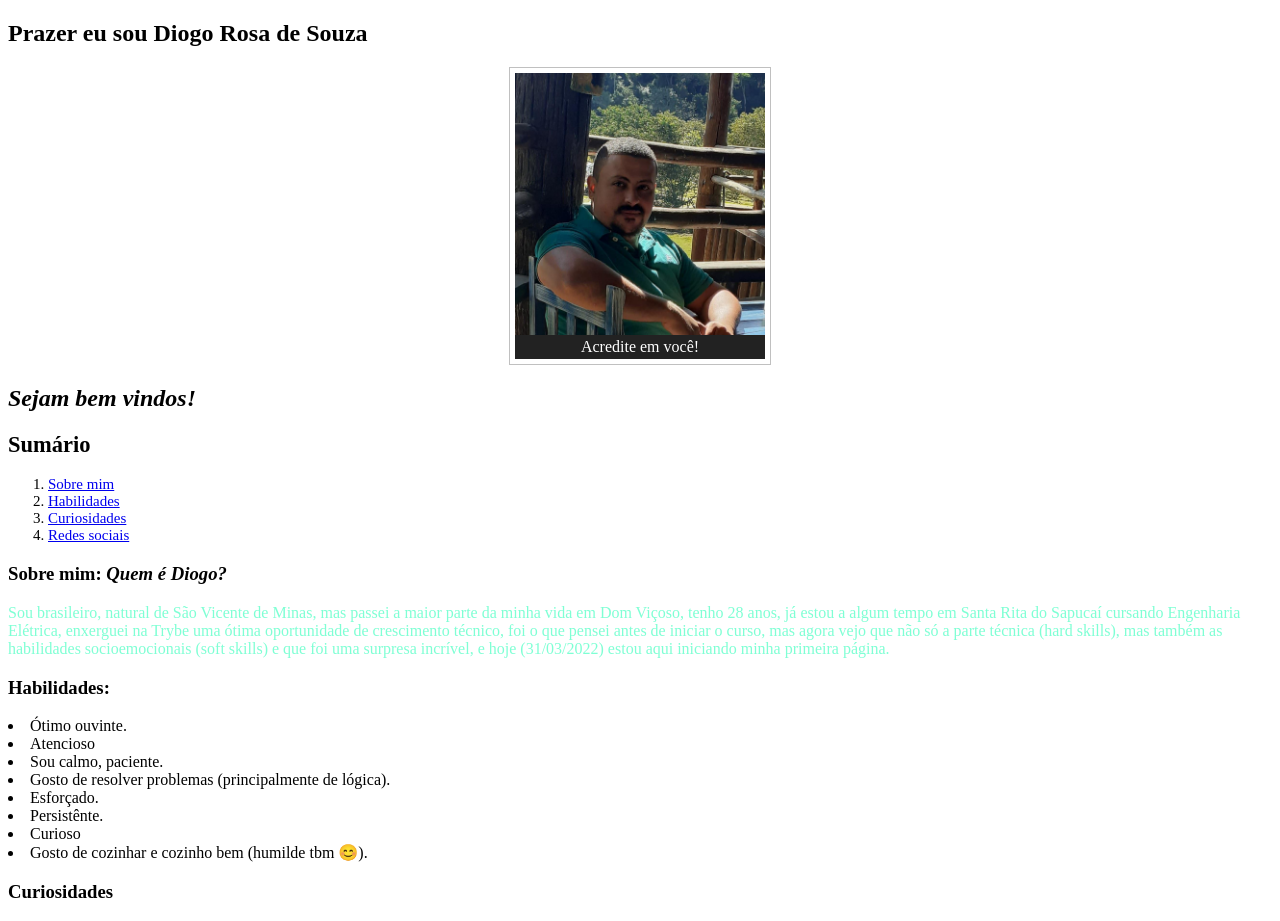
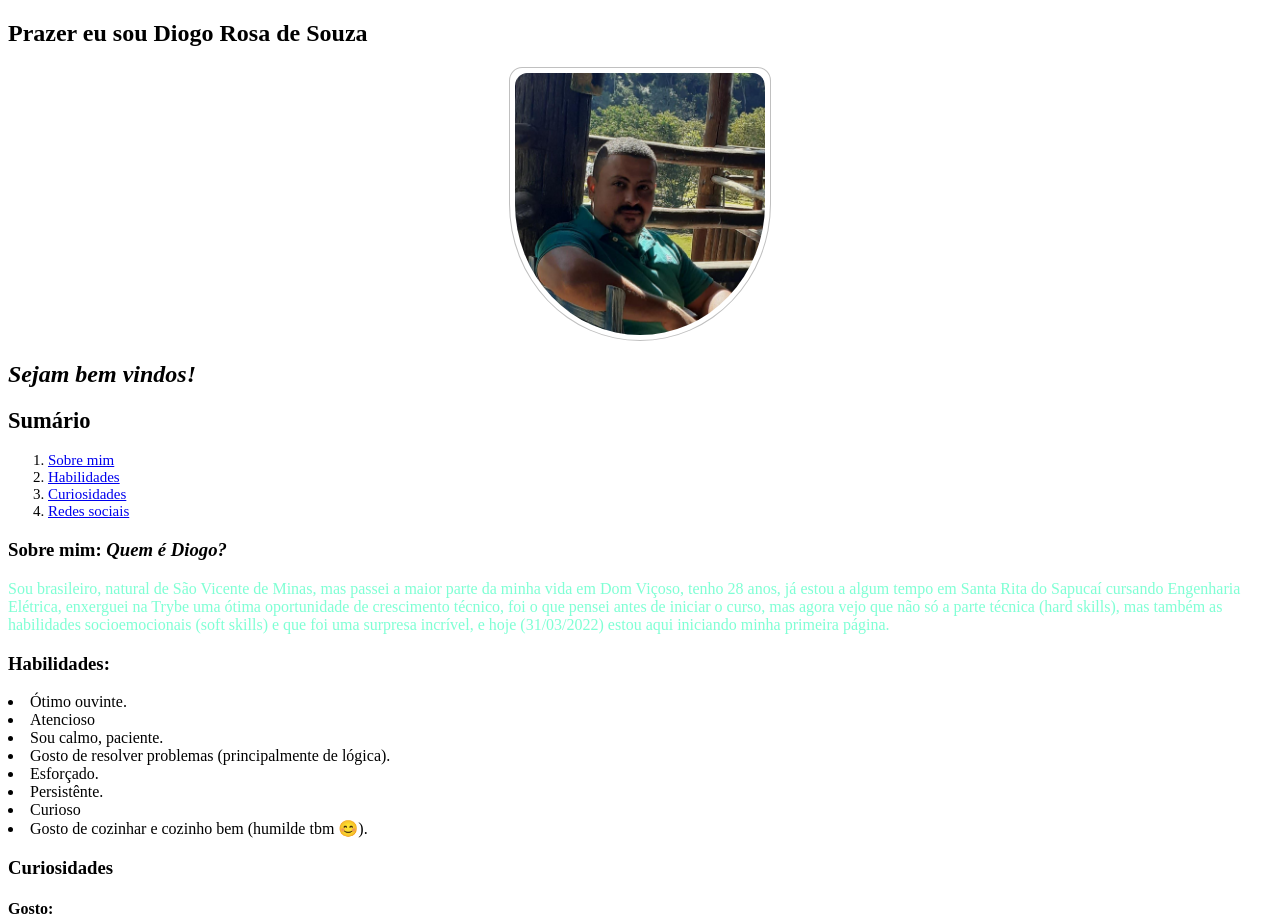
Before and after one commit to DiogoSouza21/Portif-lio, a plain HTML site: page index.html in a window 1280 px wide. Shown: the top 921 px of the page. Drawn offline with Linux system fonts and the light colour scheme.

Commit message:
Configuração da imagem de capa

```diff
--- a/index.html
+++ b/index.html
@@ -16,7 +16,7 @@
         <h1>Prazer eu sou Diogo Rosa de Souza</h1>
         <figure>
             <img class="capa" src="img/diogo.jpg" alt="Foto do Diogo" width="250px">
-            <figcaption>Acredite em você!</figcaption>
+            <!--<figcaption id="legendaDaCapa">Acredite em você!</figcaption>-->
         </figure>
 
         <h2><em>Sejam bem vindos!</em></h2>
@@ -75,7 +75,7 @@
         </p>
     </section>
     <!-- Links -->
-    <section id="#RedesSociais">
+    <section id="RedesSociais">
         <a href="https://www.facebook.com/diogo.souza3" target="_blank"><img class="logo" src="img/face.png" alt="Logo facebook"></a>
         <a href="https://www.instagram.com/diogo21s/" target="_blank"><img class="logo" src="img/insta.png" alt="logo instagram"></a>
         <a href="https://www.linkedin.com/in/diogosouza3/" target="_blank"><img class="logo" src="img/Linkedin.png" alt="Logo linkedin"></a>
--- a/style.css
+++ b/style.css
@@ -12,29 +12,17 @@ p {
     color: aquamarine;
 }
 
-#Sumário {
-    font-size: 15px;
-}
-
-.logo {
-    width: 50px;
-    height: auto;
-}
-.capa {
-    width: 250px;
-    height: auto;
-}
-
 figure {
     border: thin #c0c0c0 solid;
     display: flex;
-    flex-flow: column;
+    flex-flow: wrap-reverse;
     padding: 5px;
     max-width: 250px; /*Tamanho da borda*/
     margin: auto; /*Centraliza a imagem*/
-}
-
-img {
+    border-top-left-radius: 5%;
+    border-top-right-radius: 5%;
+    border-bottom-left-radius: 50%;
+    border-bottom-right-radius: 50%;
 
 }
 
@@ -45,3 +33,24 @@ figcaption {
     padding: 3px;
     text-align: center;
 }
+
+#Sumário {
+    font-size: 15px;
+}
+
+#legendaDaCapa {
+    border-radius: 5%;
+}
+
+.logo {
+    width: 50px;
+    height: auto;
+}
+.capa {
+    width: 250px;
+    height: auto;
+    border-top-left-radius: 5%;
+    border-top-right-radius: 5%;
+    border-bottom-left-radius: 50%;
+    border-bottom-right-radius: 50%;
+}
```
